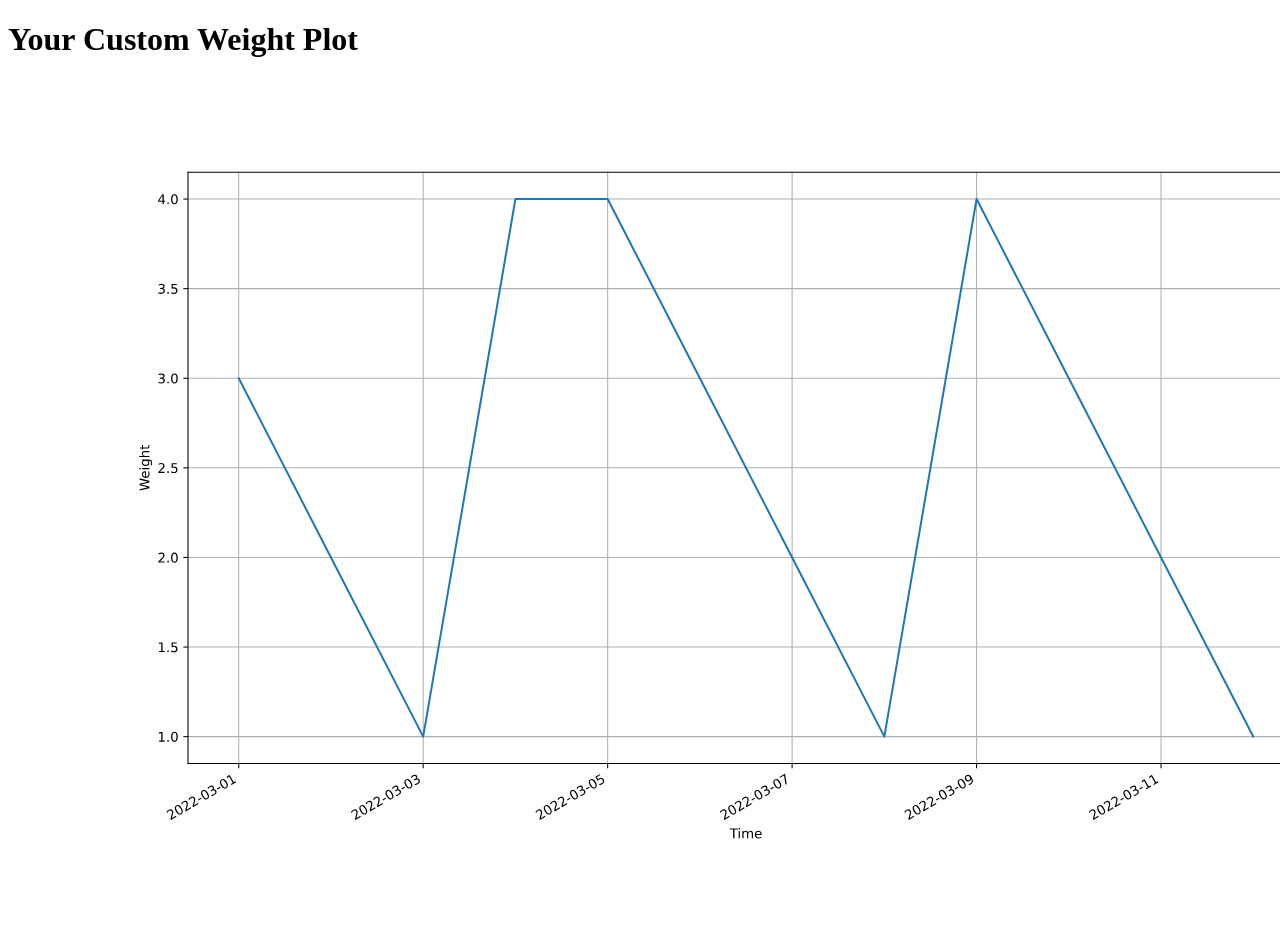
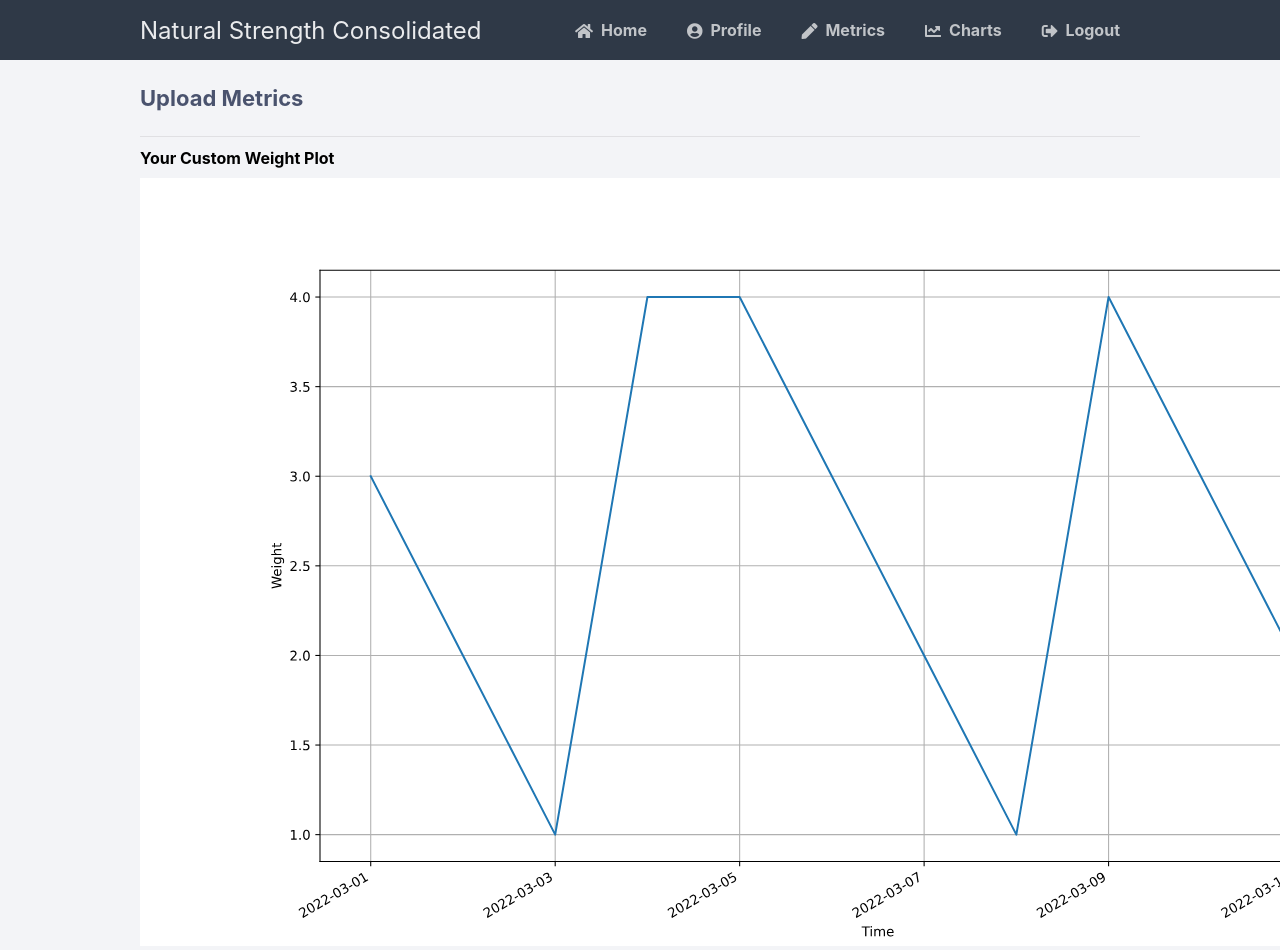
Before and after one commit to jjz17/Natural-Strength, a Flask app: page /chart/weight in a window 1280 px wide; the page is wider, and only the part inside the window is pictured. Before the commit the page ends 839 px from the top of that part, so only its background shows below. Run offline with Flask 2, Linux system fonts and the light colour scheme; the visitor is signed in with stand-in values (Sample User, id 1); data comes from the database, SQL or seed files in the repository.

Commit message:
Added nav bar to metric chart pages

```diff
--- a/pythonlogin/templates/layout.html
+++ b/pythonlogin/templates/layout.html
@@ -1,8 +1,9 @@
 <!DOCTYPE html>
-<html>
+<html lang="en">
 
 <head>
     <meta charset="utf-8">
+    <meta name="viewport" content="width=device-width, initial-scale=1">
     <title>{% block title %}{% endblock %}</title>
     <link rel="stylesheet" href="{{ url_for('static', filename='style.css') }}">
     <link rel="stylesheet" href="https://use.fontawesome.com/releases/v5.7.1/css/all.css">
--- a/pythonlogin/templates/plot.html
+++ b/pythonlogin/templates/plot.html
@@ -1,4 +1,4 @@
-<!DOCTYPE html>
+<!-- <!DOCTYPE html>
 <html lang="en">
 
 <head>
@@ -6,12 +6,15 @@
     <meta name="viewport" content="width=device-width, initial-scale=1">
     <title>{{ title }}</title>
 
-</head>
+</head> -->
+
+{% extends 'layout.html' %} {% block title %}Metric Charts{% endblock %} {% block content %}
+<h2>Upload Metrics</h2>
 
 <body>
     <h1>{{ title|title }}</h1>
     {{ plot|safe }}
 
 </body>
-
-</html>
+{% endblock %}
+<!-- </html> -->
```
